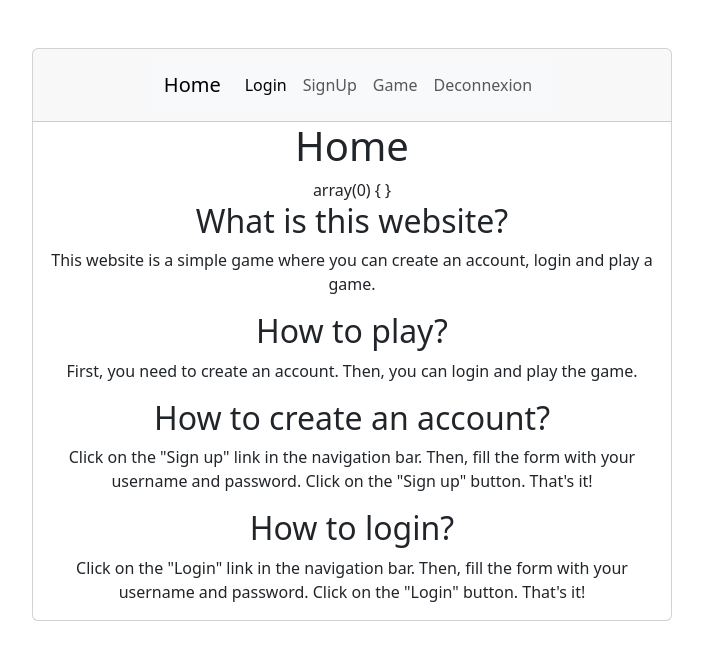
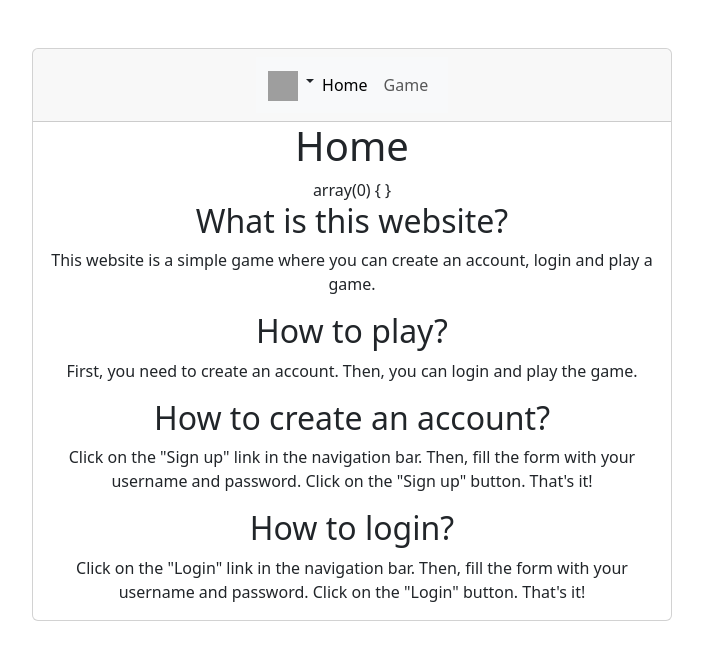
Before and after one commit to hrltKillian/game_dev_full_stack_story, a PHP site: page /home in a window 1280 px wide. Shown: the top 660 px of the page, without its empty margins (288-991 px from the left). Run offline with PHP 8.4, Linux system fonts and the light colour scheme; data that the repository does not hold is empty; grey boxes are pictures that could not be loaded.

Commit message:
updated header with a pfp and added deconnexion

```diff
--- a/src/controller/UserController.php
+++ b/src/controller/UserController.php
@@ -30,4 +30,10 @@ class UserController extends Controller
         }
         return $errors;
     }
+
+    public function deconnexion()
+    {
+        session_destroy();
+        header('location: /home');
+    }
 }
--- a/templates/header.php
+++ b/templates/header.php
@@ -1,3 +1,8 @@
+<?php
+session_start();
+
+?>
+
 <!DOCTYPE html>
 <html lang="en">
 
@@ -12,20 +17,34 @@
 <body>
     <main class="d-flex justify-content-center">
         <div class="card text-center m-5 w-50">
-            <div class="card-header d-flex justify-content-center">
+            <div class="card-header d-flex justify-content-center align-items-center">
                 <nav class="navbar navbar-expand-lg bg-body-tertiary">
                     <div class="container-fluid">
-                        <a class="navbar-brand" href="/home">Home</a>
-                        <button class="navbar-toggler" type="button" data-bs-toggle="collapse" data-bs-target="#navbarNavAltMarkup" aria-controls="navbarNavAltMarkup" aria-expanded="false" aria-label="Toggle navigation">
-                            <span class="navbar-toggler-icon"></span>
-                        </button>
-                        <div class="collapse navbar-collapse" id="navbarNavAltMarkup">
-                            <div class="navbar-nav">
-                                <a class="nav-link active" href="/user/login">Login</a>
-                                <a class="nav-link" href="/user/signup">SignUp</a>
-                                <a class="nav-link" href="/game">Game</a>
-                                <a class="nav-link" href="/user/deconnexion">Deconnexion</a>
-                            </div>
+                        <div class="nav-item dropdown">
+                            <a class="nav-link dropdown-toggle" role="button" data-bs-toggle="dropdown" aria-expanded="false">
+                                <img src="https://upload.wikimedia.org/wikipedia/commons/9/99/Sample_User_Icon.png" alt="Logo" width="30" height="30" class="d-inline-block align-text-top">
+                            </a>
+                            <?php if (isset($_SESSION['username'])) {
+                                echo "<p>". $_SESSION['username'] . "</p>";
+                            } ?>
+                            <ul class="dropdown-menu">
+                                <?php if (!isset($_SESSION['username'])) {
+                                    echo "<li><a class='dropdown-item' href='/user/login'>Login</a></li>";
+                                    echo "<li><a class='dropdown-item' href='/user/signup'>Sign Up</a></li>";
+                                } ?>
+                                <li><a class="dropdown-item" href="/user/deconnexion">Deconnexion</a></li>
+                            </ul>
+                        </div>
+                        <div class="collapse navbar-collapse" id="navbarNavDropdown">
+                            <ul class="navbar-nav">
+                                <li class="nav-item">
+                                    <a class="nav-link active" href="/home">Home</a>
+                                </li>
+                                <li class="nav-item">
+                                    <a class="nav-link" href="/game">Game</a>
+                                </li>
+
+                            </ul>
                         </div>
                     </div>
                 </nav>
```
Also changed, not shown: templates/userdeconnexion.html.php (added, +22 -0 lines), README.md.
